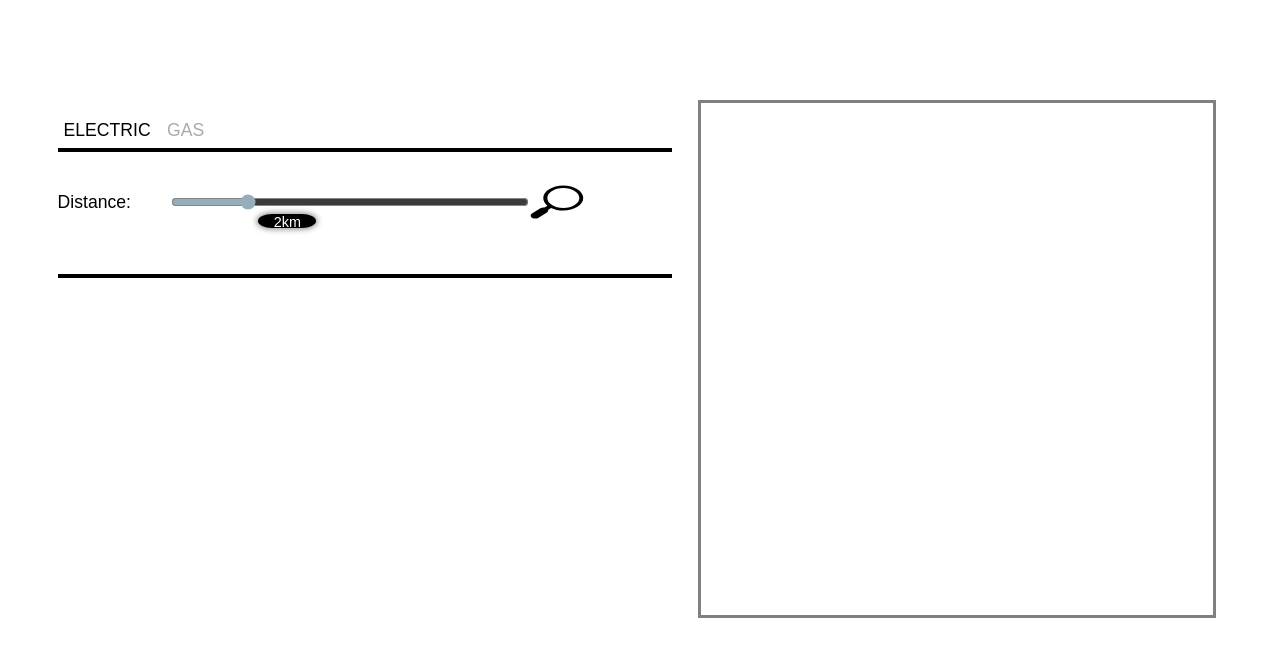
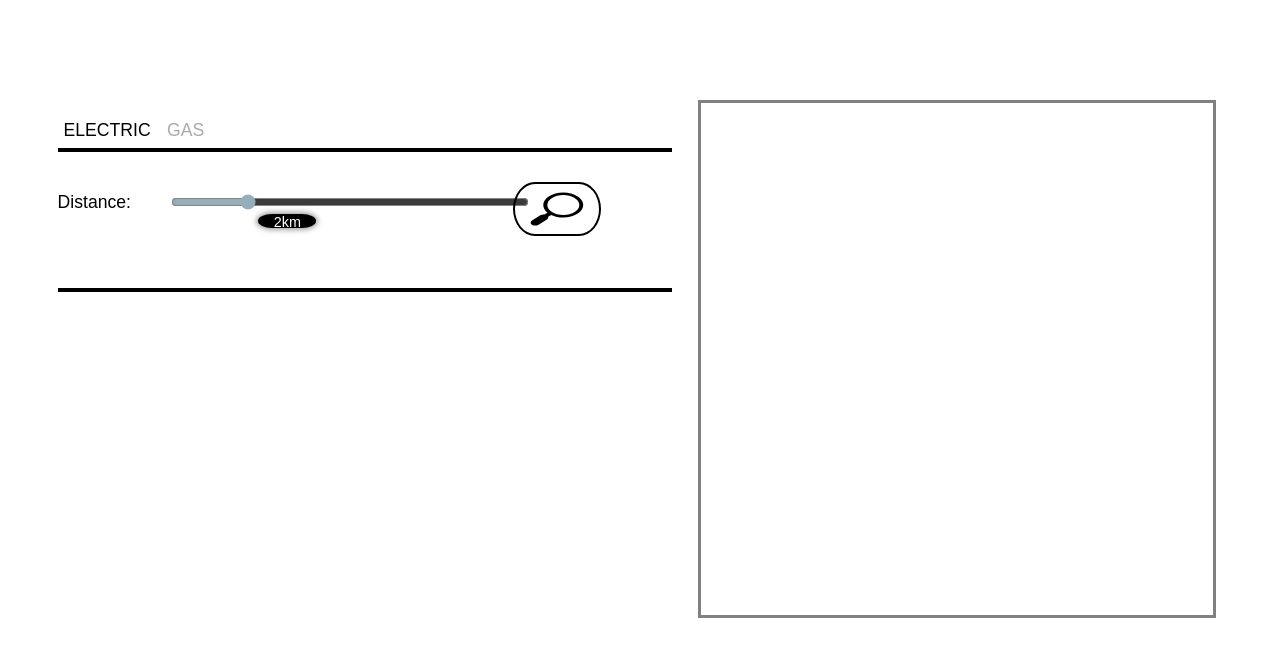
Before and after one commit to DimJimbo/DimJimbo.github.io, a plain HTML site: page index.html in a window 1280 px wide. Drawn offline with Linux system fonts and the light colour scheme; some packages are replaced by stand-ins of ours.

Commit message:
Update bussy_new.css

```diff
--- a/bussy_new.css
+++ b/bussy_new.css
@@ -180,6 +180,11 @@ option {
 	width: 5vw;
 	height: 5vh;
 
+	border: 2px solid #000;
+	background-color: transparent;
+	font-size: 1em;
+	padding: 5px 10px 5px 10px;
+	border-radius: 25% / 50%;
 
 	position: relative;
 	left: 15vw;
```
